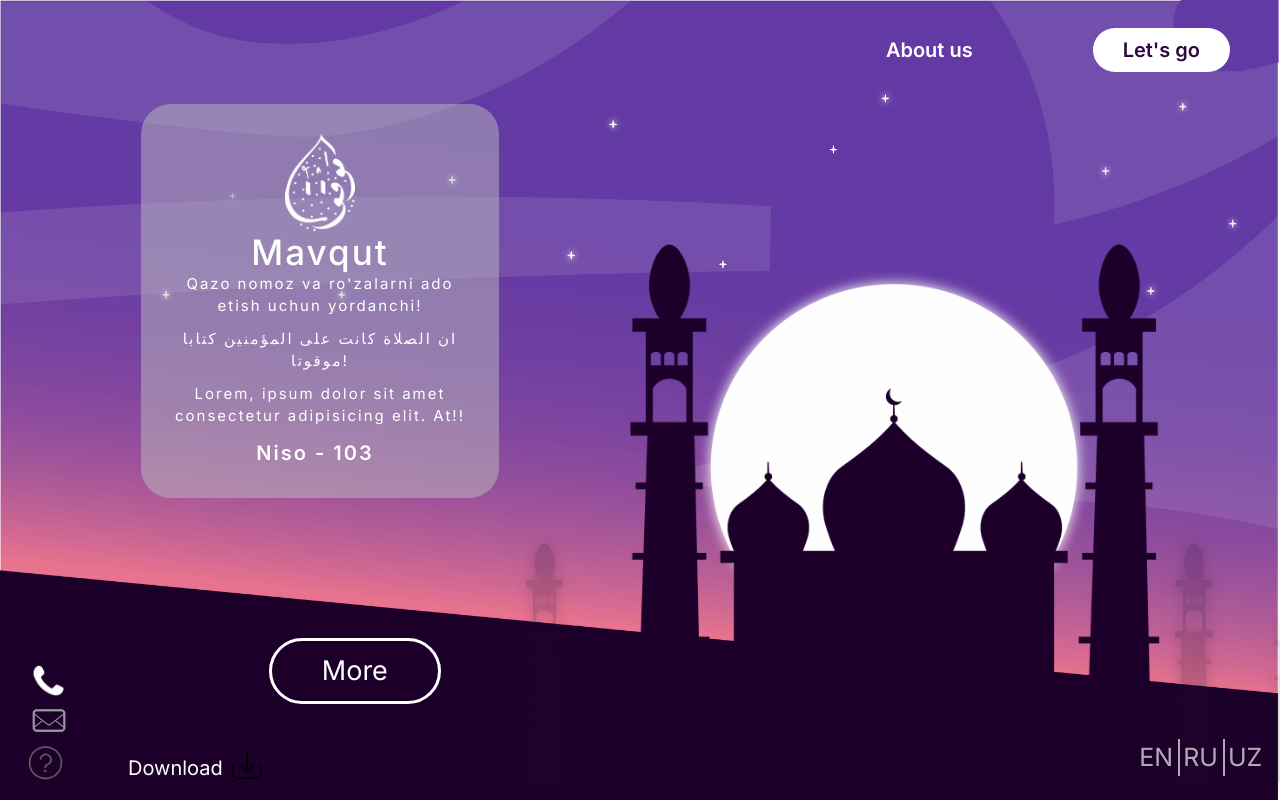
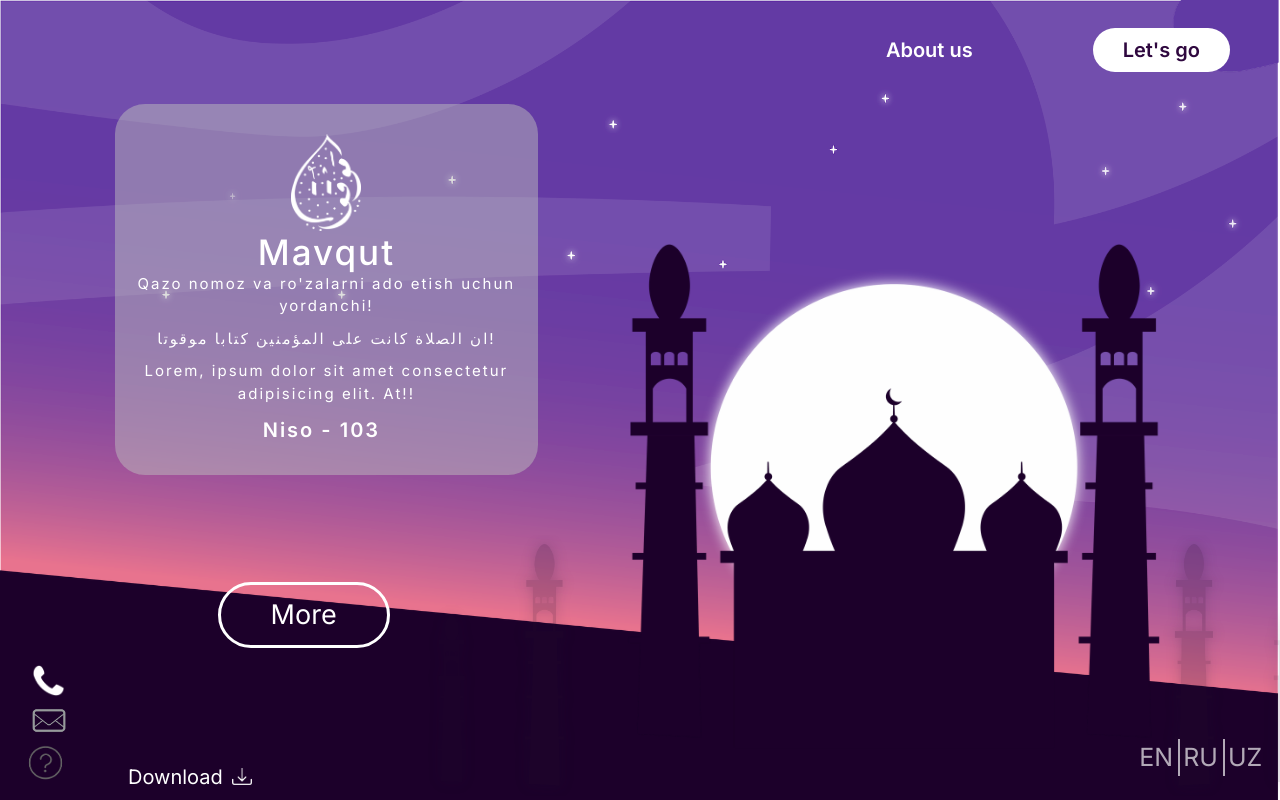
Before and after one commit to boburDev/Mavqut.uz, a React (Create React App) app: page /EN/main in a window 1280 px wide. Built offline with nearby package versions, Linux system fonts and the light colour scheme.

Commit message:
fixed batafsil and white download icon

```diff
--- a/src/components/MainPage/Navbar/Navbar.css
+++ b/src/components/MainPage/Navbar/Navbar.css
@@ -18,12 +18,19 @@
 .navbar-more {
   position: fixed;
   z-index: 200;
-  left: 21%;
+  left: 19%;
   bottom: 12%;
   list-style-type: none;
   margin: 0;
   padding: 0;
   animation: visibility 4s ease;
+}
+
+@media only screen and (max-width: 1300px){
+.navbar-more {
+  left: 17%;
+    bottom: 19%;
+}
 }
 /* bottom: 12%; */
 .navbar-main .about a {
@@ -110,7 +117,7 @@
   font-size: 20px;
 }
 .download-icon {
-  width: 5%;
+  width: 7%;
   margin: 0 0 2% 5px;
 }
 .foot:hover {
--- a/src/components/MainPage/Navbar/NavbarMedia.css
+++ b/src/components/MainPage/Navbar/NavbarMedia.css
@@ -20,7 +20,7 @@
         color: #fff;
         border: 3px solid #fff;
         border-radius: 50px;
-        padding: 4px 23px;
+        padding: 4px 44px;
         font-size: 20px;
     }
 
--- a/src/components/MainPage/Section/Section.css
+++ b/src/components/MainPage/Section/Section.css
@@ -16,13 +16,13 @@
 .logo_box {
     /* width: 500px; */
     z-index: 11;
-    width: 28%;
+    width: 33%;
     display: flex;
     position: absolute;
     justify-content: center;
     align-items: center;
     flex-direction: column;
-    left: 11%;
+    left: 9%;
     top: 13%;
     padding: 30px 21px;
     background: #bdbdbd7e;
--- a/src/components/app/ServerContext.jsx
+++ b/src/components/app/ServerContext.jsx
@@ -6,7 +6,7 @@ const ServerProvider = ({children}) => {
 
     const [state,setState] = useState()
 
-    const isTester = true
+    const isTester = false
 
     useEffect(()=>{
         const server = {
```
Also changed, not shown: src/components/MainPage/Section/images/download.png.
